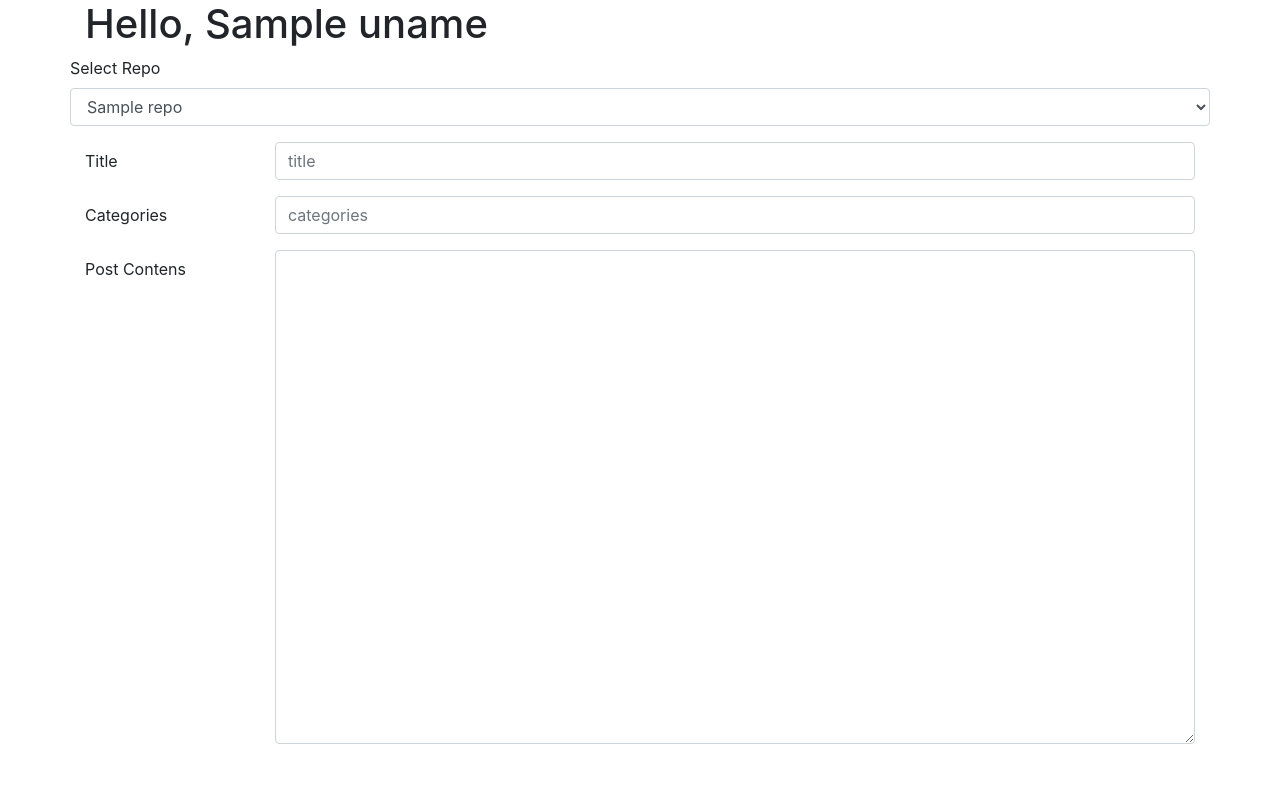
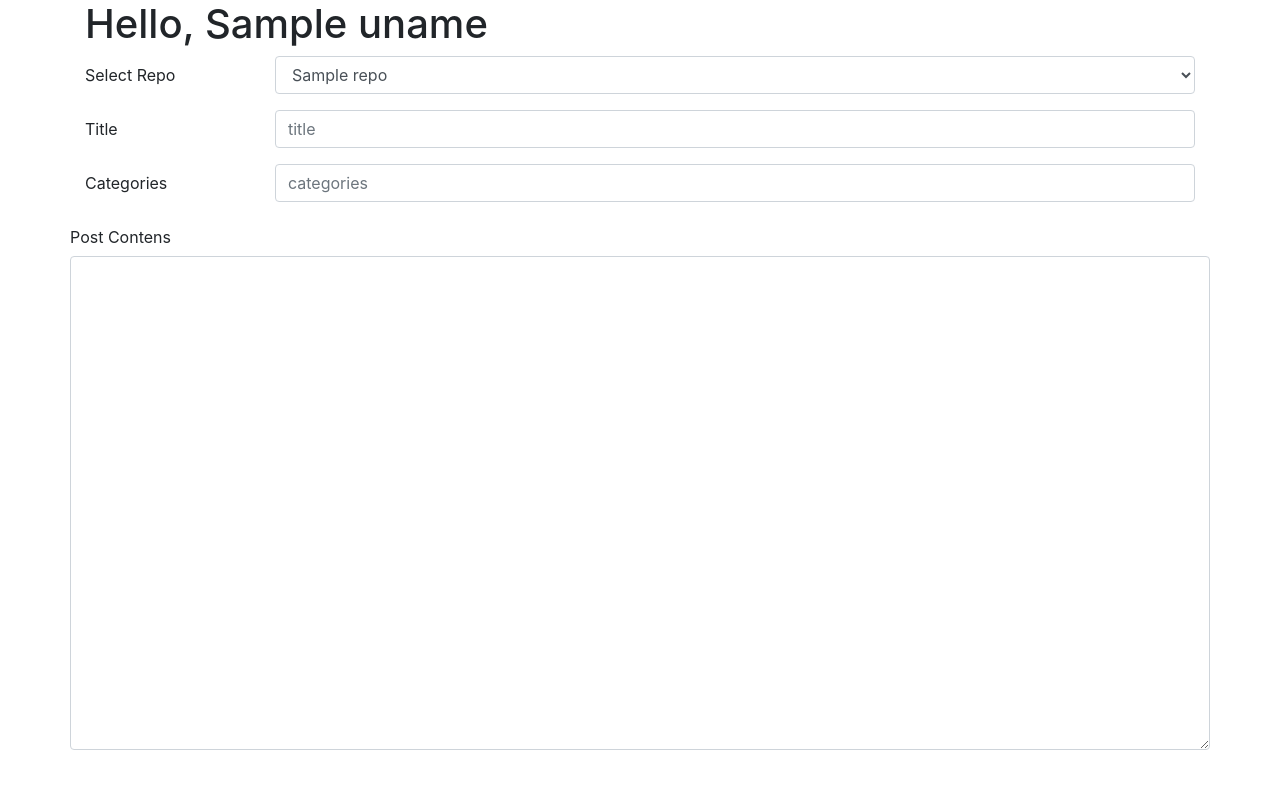
Before and after one commit to dimax-devel/JekyllEditor, a Flask app: template templates/edit.html in a window 1280 px wide. Run offline with Flask 2, Linux system fonts and the light colour scheme; the template is opened without the code that fills it: most values are stand-ins (such as "Sample title", 1, 10 or a date in 2020).

Commit message:
adjust layouts

```diff
--- a/templates/edit.html
+++ b/templates/edit.html
@@ -3,12 +3,14 @@
 <div class="container">
   <h1>Hello, {{ uname }}</h1>
   <div class="form-group row">
-    <label for="select-repo">Select Repo</label>
+    <label for="select-repo" class="col-sm-2 col-form-label">Select Repo</label>
+    <div class="col-sm-10">
       <select id="select-repo" class="form-control">
 	{% for r in repos %}
 	<option>{{ r }}</option>
 	{% endfor %}
       </select>
+    </div>
   </div>
   <div class="form-group row">
     <label for="title" class="col-sm-2 col-form-label">Title</label>
@@ -23,10 +25,8 @@
     </div>
   </div>
   <div class="form-group row">
-    <label for="post-contents" class="col-sm-2 col-form-label">Post Contens</label>
-    <div class="col-sm-10">
+    <label for="post-contents" class="col-form-label">Post Contens</label>
     <textarea class="form-control" id="post-contents" rows="20"></textarea>
   </div>
 </div>
-</div>
 {% endblock %}
```
Lines whose indentation alone changed are shown as unchanged.
